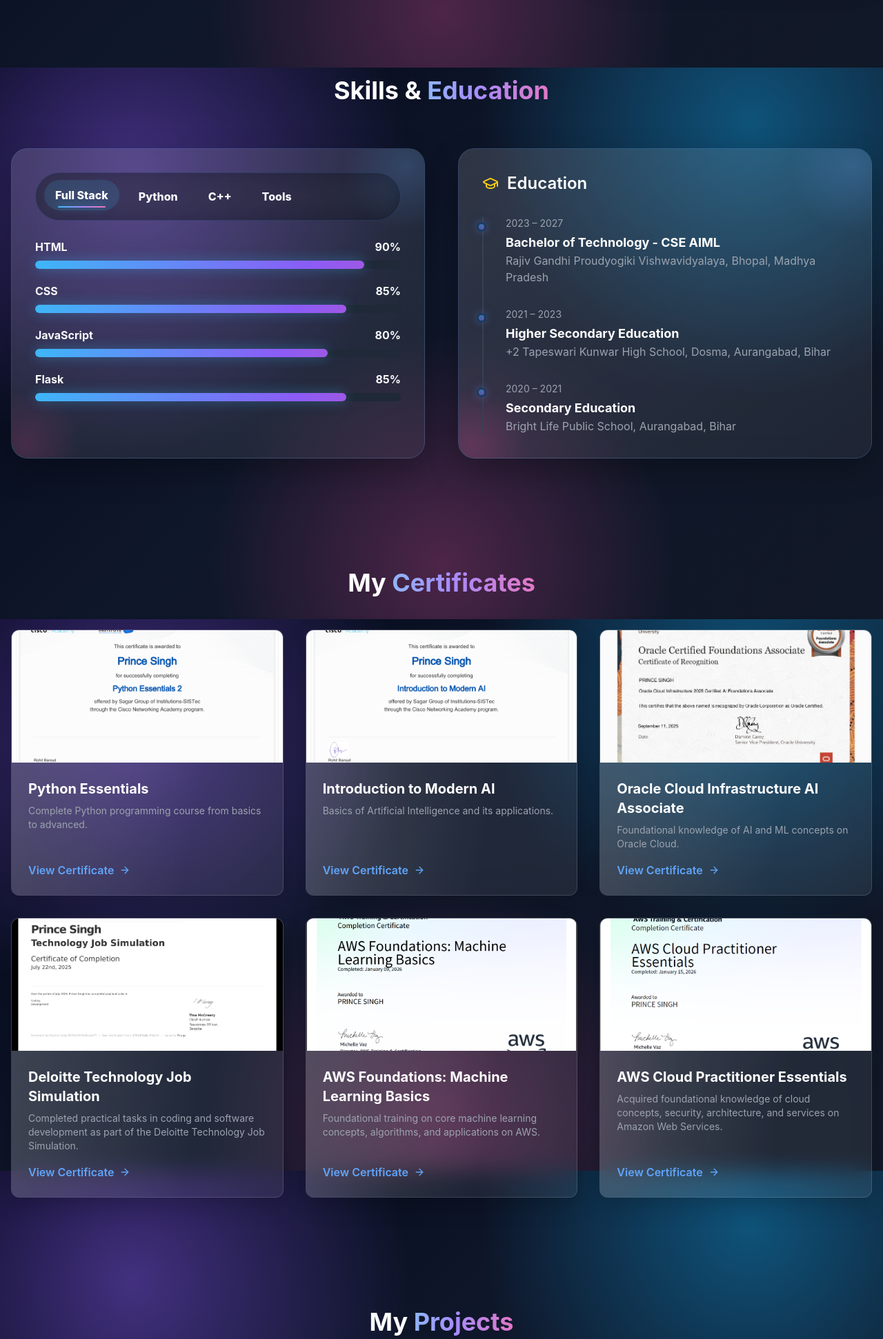
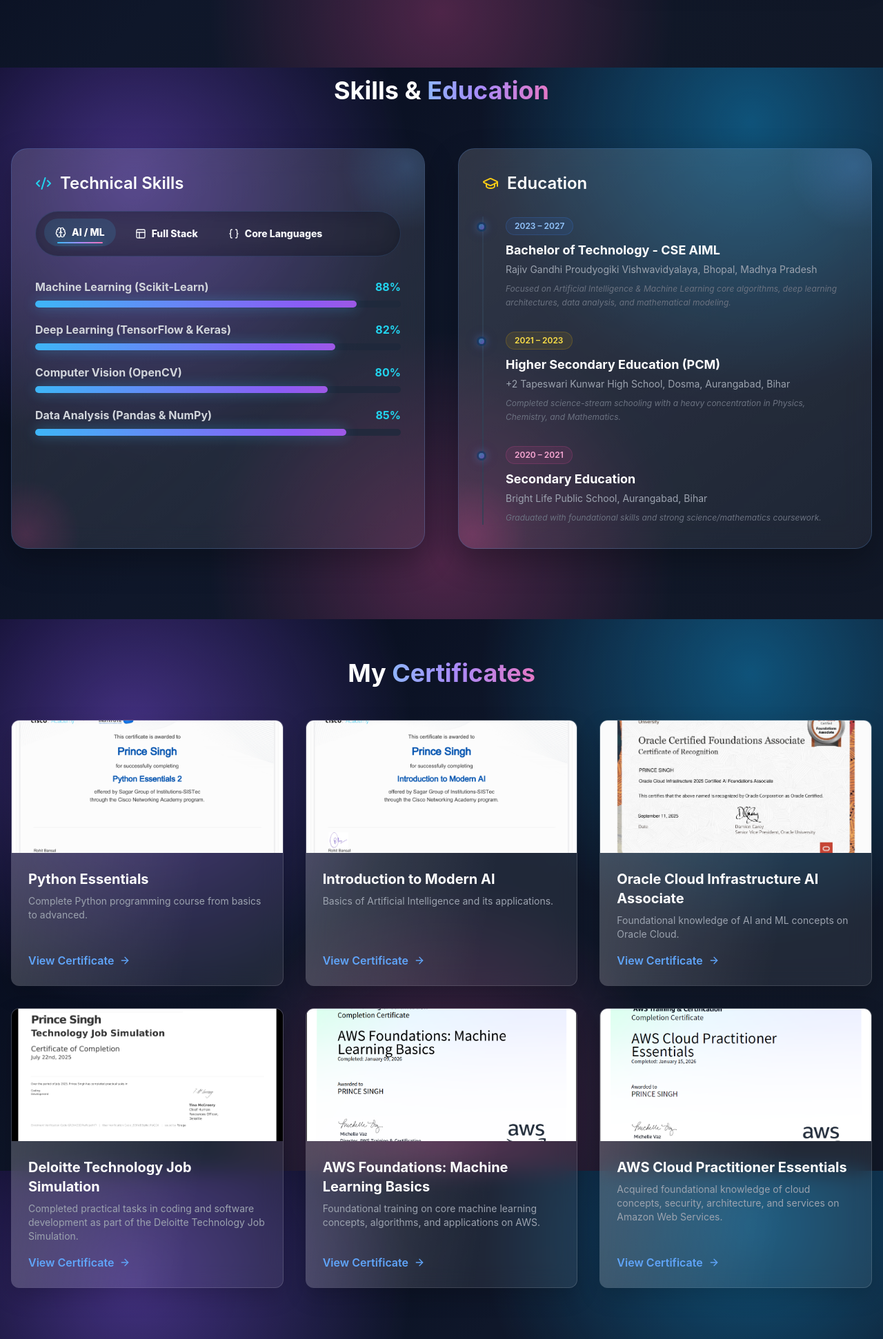
Before and after one commit to Prince-singh001/MyPortfolio, a Flask app: page / in a window 1280 px wide. Shown: the part 1502-3444 px from the top of the page at 69% size. Run offline with Flask 3, Linux system fonts and the light colour scheme; some libraries are stand-ins or nearby versions.

Commit message:
education and project

```diff
--- a/templates/index.html
+++ b/templates/index.html
@@ -237,173 +237,215 @@
       </h2>
 
       <div class="grid grid-cols-1 lg:grid-cols-2 gap-12">
+        <!-- SKILLS COLUMN -->
         <div class="card">
-          <div class="tabs-container">
-            <button class="tab-button active" data-tab="backend">
+          <h3 class="text-2xl font-semibold text-white mb-6 flex items-center gap-3">
+            <i data-lucide="code-2" class="w-6 h-6 text-cyan-400"></i>
+            Technical Skills
+          </h3>
+
+          <div class="tabs-container mb-8">
+            <button class="tab-button active flex items-center text-sm" data-tab="aiml">
+              <i data-lucide="brain" class="w-4 h-4 mr-2"></i>
+              AI / ML
+            </button>
+            <button class="tab-button flex items-center text-sm" data-tab="web">
+              <i data-lucide="layout" class="w-4 h-4 mr-2"></i>
               Full Stack
             </button>
-            <button class="tab-button" data-tab="development">
-              Python
+            <button class="tab-button flex items-center text-sm" data-tab="languages">
+              <i data-lucide="braces" class="w-4 h-4 mr-2"></i>
+              Core Languages
             </button>
-            <button class="tab-button" data-tab="aiml">C++</button>
-            <button class="tab-button" data-tab="tools">Tools</button>
           </div>
 
-          <div id="backend-panel" class="skills-panel active space-y-5">
+          <!-- AI / ML Panel -->
+          <div id="aiml-panel" class="skills-panel active space-y-5">
             <div class="skill">
               <div class="flex justify-between mb-2">
-                <span>HTML</span><span>90%</span>
+                <span class="text-gray-300">Machine Learning (Scikit-Learn)</span>
+                <span class="text-cyan-400">88%</span>
               </div>
-              <div class="w-full bg-gray-800 rounded-full h-3">
-                <div class="skill-bar-fill h-3 rounded-full" data-width="90%" style="width: 90%"></div>
+              <div class="w-full bg-slate-800/80 rounded-full h-2.5">
+                <div class="skill-bar-fill h-2.5 rounded-full" data-width="88%" style="width: 88%"></div>
               </div>
             </div>
 
             <div class="skill">
               <div class="flex justify-between mb-2">
-                <span>CSS</span><span>85%</span>
+                <span class="text-gray-300">Deep Learning (TensorFlow & Keras)</span>
+                <span class="text-cyan-400">82%</span>
               </div>
-              <div class="w-full bg-gray-800 rounded-full h-3">
-                <div class="skill-bar-fill h-3 rounded-full" data-width="85%" style="width: 85%"></div>
+              <div class="w-full bg-slate-800/80 rounded-full h-2.5">
+                <div class="skill-bar-fill h-2.5 rounded-full" data-width="82%" style="width: 82%"></div>
               </div>
             </div>
 
             <div class="skill">
               <div class="flex justify-between mb-2">
-                <span>JavaScript</span><span>80%</span>
+                <span class="text-gray-300">Computer Vision (OpenCV)</span>
+                <span class="text-cyan-400">80%</span>
               </div>
-              <div class="w-full bg-gray-800 rounded-full h-3">
-                <div class="skill-bar-fill h-3 rounded-full" data-width="80%" style="width: 80%"></div>
+              <div class="w-full bg-slate-800/80 rounded-full h-2.5">
+                <div class="skill-bar-fill h-2.5 rounded-full" data-width="80%" style="width: 80%"></div>
               </div>
             </div>
 
             <div class="skill">
               <div class="flex justify-between mb-2">
-                <span>Flask</span><span>85%</span>
+                <span class="text-gray-300">Data Analysis (Pandas & NumPy)</span>
+                <span class="text-cyan-400">85%</span>
               </div>
-              <div class="w-full bg-gray-800 rounded-full h-3">
-                <div class="skill-bar-fill h-3 rounded-full" data-width="85%" style="width: 85%"></div>
+              <div class="w-full bg-slate-800/80 rounded-full h-2.5">
+                <div class="skill-bar-fill h-2.5 rounded-full" data-width="85%" style="width: 85%"></div>
               </div>
             </div>
           </div>
 
-          <div id="development-panel" class="skills-panel space-y-5">
+          <!-- Full Stack Panel -->
+          <div id="web-panel" class="skills-panel space-y-5">
             <div class="skill">
               <div class="flex justify-between mb-2">
-                <span>Python</span><span>90%</span>
+                <span class="text-gray-300">HTML5 & CSS3 (Tailwind CSS)</span>
+                <span class="text-cyan-400">90%</span>
               </div>
-              <div class="w-full bg-gray-800 rounded-full h-3">
-                <div class="skill-bar-fill h-3 rounded-full" data-width="90%" style="width: 90%"></div>
+              <div class="w-full bg-slate-800/80 rounded-full h-2.5">
+                <div class="skill-bar-fill h-2.5 rounded-full" data-width="90%" style="width: 90%"></div>
               </div>
             </div>
 
             <div class="skill">
               <div class="flex justify-between mb-2">
-                <span>Pandas</span><span>78%</span>
+                <span class="text-gray-300">JavaScript (ES6+)</span>
+                <span class="text-cyan-400">80%</span>
               </div>
-              <div class="w-full bg-gray-800 rounded-full h-3">
-                <div class="skill-bar-fill h-3 rounded-full" data-width="78%" style="width: 78%"></div>
+              <div class="w-full bg-slate-800/80 rounded-full h-2.5">
+                <div class="skill-bar-fill h-2.5 rounded-full" data-width="80%" style="width: 80%"></div>
               </div>
             </div>
 
             <div class="skill">
               <div class="flex justify-between mb-2">
-                <span>NumPy</span><span>82%</span>
+                <span class="text-gray-300">Backend APIs (Flask & Django)</span>
+                <span class="text-cyan-400">85%</span>
               </div>
-              <div class="w-full bg-gray-800 rounded-full h-3">
-                <div class="skill-bar-fill h-3 rounded-full" data-width="82%" style="width: 82%"></div>
+              <div class="w-full bg-slate-800/80 rounded-full h-2.5">
+                <div class="skill-bar-fill h-2.5 rounded-full" data-width="85%" style="width: 85%"></div>
               </div>
             </div>
 
             <div class="skill">
               <div class="flex justify-between mb-2">
-                <span>Matplotlib / Seaborn</span><span>77%</span>
+                <span class="text-gray-300">Databases (MySQL & MongoDB)</span>
+                <span class="text-cyan-400">80%</span>
               </div>
-              <div class="w-full bg-gray-800 rounded-full h-3">
-                <div class="skill-bar-fill h-3 rounded-full" data-width="77%" style="width: 77%"></div>
+              <div class="w-full bg-slate-800/80 rounded-full h-2.5">
+                <div class="skill-bar-fill h-2.5 rounded-full" data-width="80%" style="width: 80%"></div>
               </div>
             </div>
           </div>
 
-          <div id="aiml-  panel" class="skills-panel space-y-5">
+          <!-- Core Languages Panel -->
+          <div id="languages-panel" class="skills-panel space-y-5">
             <div class="skill">
               <div class="flex justify-between mb-2">
-                <span>C++</span><span>75%</span>
+                <span class="text-gray-300">Python Programming</span>
+                <span class="text-cyan-400">90%</span>
               </div>
-              <div class="w-full bg-gray-800 rounded-full h-3">
-                <div class="skill-bar-fill h-3 rounded-full" data-width="75%" style="width: 75%"></div>
+              <div class="w-full bg-slate-800/80 rounded-full h-2.5">
+                <div class="skill-bar-fill h-2.5 rounded-full" data-width="90%" style="width: 90%"></div>
               </div>
             </div>
 
             <div class="skill">
               <div class="flex justify-between mb-2">
-                <span>DSA</span><span>75%</span>
+                <span class="text-gray-300">C++ Programming</span>
+                <span class="text-cyan-400">80%</span>
               </div>
-              <div class="w-full bg-gray-800 rounded-full h-3">
-                <div class="skill-bar-fill h-3 rounded-full" data-width="75%" style="width: 75%"></div>
-              </div>
-            </div>
-          </div>
-
-          <div id="tools-panel" class="skills-panel space-y-5">
-            <div class="skill">
-              <div class="flex justify-between mb-2">
-                <span>VS Code</span><span>90%</span>
-              </div>
-              <div class="w-full bg-gray-800 rounded-full h-3">
-                <div class="skill-bar-fill h-3 rounded-full" data-width="90%" style="width: 90%"></div>
+              <div class="w-full bg-slate-800/80 rounded-full h-2.5">
+                <div class="skill-bar-fill h-2.5 rounded-full" data-width="80%" style="width: 80%"></div>
               </div>
             </div>
 
             <div class="skill">
               <div class="flex justify-between mb-2">
-                <span>Git & GitHub</span><span>80%</span>
+                <span class="text-gray-300">Data Structures & Algorithms</span>
+                <span class="text-cyan-400">78%</span>
               </div>
-              <div class="w-full bg-gray-800 rounded-full h-3">
-                <div class="skill-bar-fill h-3 rounded-full" data-width="80%" style="width: 80%"></div>
+              <div class="w-full bg-slate-800/80 rounded-full h-2.5">
+                <div class="skill-bar-fill h-2.5 rounded-full" data-width="78%" style="width: 78%"></div>
+              </div>
+            </div>
+
+            <div class="skill">
+              <div class="flex justify-between mb-2">
+                <span class="text-gray-300">Git & GitHub (Version Control)</span>
+                <span class="text-cyan-400">85%</span>
+              </div>
+              <div class="w-full bg-slate-800/80 rounded-full h-2.5">
+                <div class="skill-bar-fill h-2.5 rounded-full" data-width="85%" style="width: 85%"></div>
               </div>
             </div>
           </div>
         </div>
 
+        <!-- EDUCATION COLUMN -->
         <div class="card glow-yellow">
           <h3 class="text-2xl font-semibold text-white mb-8 flex items-center gap-3">
             <i data-lucide="graduation-cap" class="w-6 h-6 text-yellow-400"></i>
             Education
           </h3>
 
-          <div class="relative border-l-2 border-gray-700 pl-8 space-y-8">
+          <div class="relative border-l-2 border-slate-700/80 pl-8 space-y-8">
             <div class="relative timeline-item">
               <span class="timeline-marker absolute -left-[42px] top-2"></span>
-              <p class="text-sm text-gray-400">2023 – 2027</p>
-              <h4 class="font-bold text-lg text-white mt-1">
+              <span
+                class="inline-block px-3 py-1 text-xs font-semibold rounded-full bg-blue-500/10 text-blue-300 border border-blue-500/20 mb-2">
+                2023 – 2027
+              </span>
+              <h4 class="font-bold text-lg text-white">
                 Bachelor of Technology - CSE AIML
               </h4>
-              <p class="text-gray-400">
-                Rajiv Gandhi Proudyogiki Vishwavidyalaya, Bhopal, Madhya
-                Pradesh
+              <p class="text-gray-400 text-sm mt-1">
+                Rajiv Gandhi Proudyogiki Vishwavidyalaya, Bhopal, Madhya Pradesh
+              </p>
+              <p class="text-gray-500 text-xs mt-2 italic leading-relaxed">
+                Focused on Artificial Intelligence & Machine Learning core algorithms, deep learning architectures, data
+                analysis, and mathematical modeling.
               </p>
             </div>
 
             <div class="relative timeline-item">
               <span class="timeline-marker absolute -left-[42px] top-2"></span>
-              <p class="text-sm text-gray-400">2021 – 2023</p>
-              <h4 class="font-bold text-lg text-white mt-1">
-                Higher Secondary Education
+              <span
+                class="inline-block px-3 py-1 text-xs font-semibold rounded-full bg-yellow-500/10 text-yellow-300 border border-yellow-500/20 mb-2">
+                2021 – 2023
+              </span>
+              <h4 class="font-bold text-lg text-white">
+                Higher Secondary Education (PCM)
               </h4>
-              <p class="text-gray-400">
+              <p class="text-gray-400 text-sm mt-1">
                 +2 Tapeswari Kunwar High School, Dosma, Aurangabad, Bihar
+              </p>
+              <p class="text-gray-500 text-xs mt-2 italic leading-relaxed">
+                Completed science-stream schooling with a heavy concentration in Physics, Chemistry, and Mathematics.
               </p>
             </div>
 
             <div class="relative timeline-item">
               <span class="timeline-marker absolute -left-[42px] top-2"></span>
-              <p class="text-sm text-gray-400">2020 – 2021</p>
-              <h4 class="font-bold text-lg text-white mt-1">
+              <span
+                class="inline-block px-3 py-1 text-xs font-semibold rounded-full bg-pink-500/10 text-pink-300 border border-pink-500/20 mb-2">
+                2020 – 2021
+              </span>
+              <h4 class="font-bold text-lg text-white">
                 Secondary Education
               </h4>
-              <p class="text-gray-400">
+              <p class="text-gray-400 text-sm mt-1">
                 Bright Life Public School, Aurangabad, Bihar
+              </p>
+              <p class="text-gray-500 text-xs mt-2 italic leading-relaxed">
+                Graduated with foundational skills and strong science/mathematics coursework.
               </p>
             </div>
           </div>
@@ -473,14 +515,16 @@
         </div>
 
         <div class="glass-effect rounded-xl overflow-hidden group flex flex-col">
-          <img src="{{ url_for('static', filename='Images/certificate 4.png') }}" alt="Deloitte Technology Job Simulation Certificate"
+          <img src="{{ url_for('static', filename='Images/certificate 4.png') }}"
+            alt="Deloitte Technology Job Simulation Certificate"
             class="w-full h-48 object-cover transition-transform duration-500 group-hover:scale-105" />
           <div class="p-6 flex flex-col flex-grow">
             <h3 class="text-xl font-bold text-white mb-2">
               Deloitte Technology Job Simulation
             </h3>
             <p class="text-gray-400 mb-4 text-sm flex-grow">
-              Completed practical tasks in coding and software development as part of the Deloitte Technology Job Simulation.
+              Completed practical tasks in coding and software development as part of the Deloitte Technology Job
+              Simulation.
             </p>
             <a href="{{ url_for('static', filename='Images/certificate 4.png') }}" target="_blank"
               class="inline-flex items-center text-blue-400 hover:text-blue-300 font-semibold mt-auto">
@@ -509,16 +553,18 @@
         </div>
 
         <div class="glass-effect rounded-xl overflow-hidden group flex flex-col">
-          <img src="{{ url_for('static', filename='Images/cloud aws.png') }}" alt="AWS Cloud Practitioner Essentials Certificate"
+          <img src="{{ url_for('static', filename='Images/cloud aws.png') }}"
+            alt="AWS Cloud Practitioner Essentials Certificate"
             class="w-full h-48 object-cover transition-transform duration-500 group-hover:scale-105" />
           <div class="p-6 flex flex-col flex-grow">
             <h3 class="text-xl font-bold text-white mb-2">
               AWS Cloud Practitioner Essentials
             </h3>
             <p class="text-gray-400 mb-4 text-sm flex-grow">
-              Acquired foundational knowledge of cloud concepts, security, architecture, and services on Amazon Web Services.
+              Acquired foundational knowledge of cloud concepts, security, architecture, and services on Amazon Web
+              Services.
             </p>
-            <a href="{{ url_for('static', filename='Images/cloud.pdf') }}" target="_blank"
+            <a href="{{ url_for('static', filename='Images/cloud aws.png') }}" target="_blank"
               class="inline-flex items-center text-blue-400 hover:text-blue-300 font-semibold mt-auto">
               View Certificate
               <i data-lucide="arrow-right" class="w-4 h-4 ml-2"></i>
```
